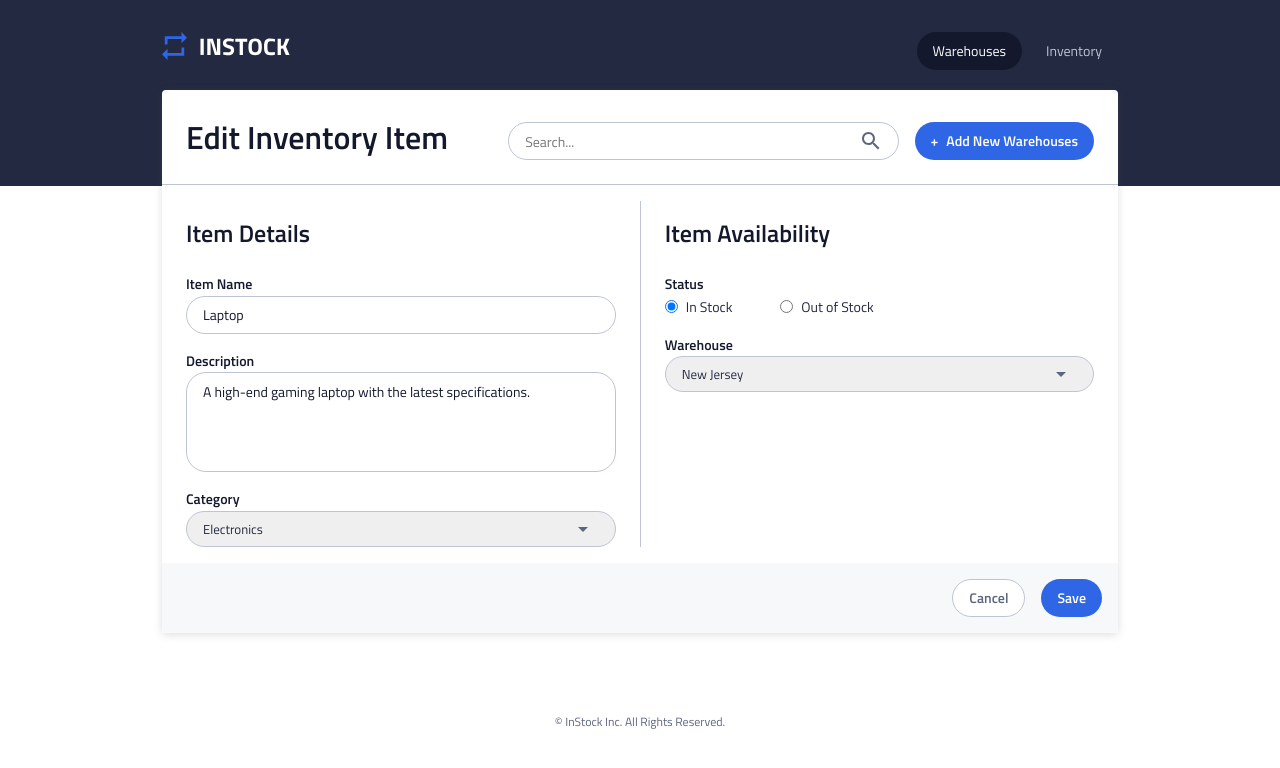
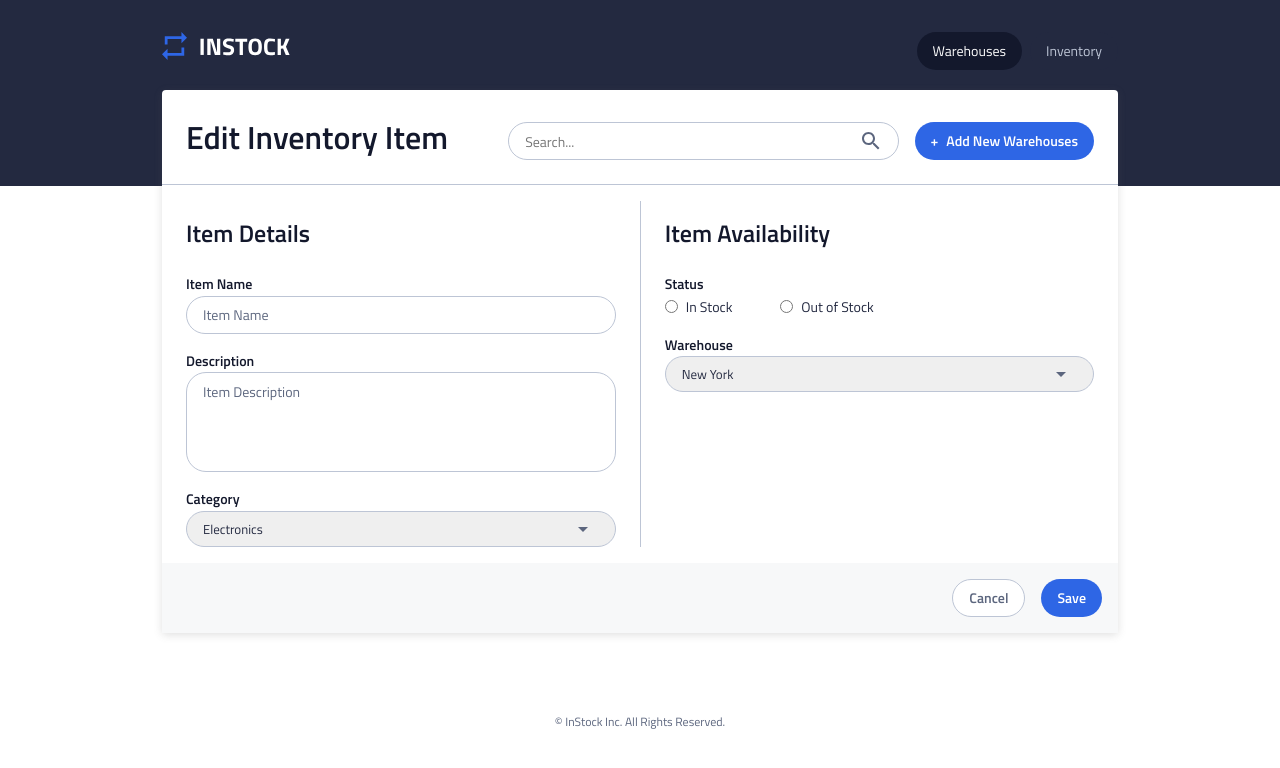
Before and after one commit to achris-alonzo30/south-american-horned-frog-instock, a React (Vite) app: page / in a window 1280 px wide. Shown: the top 768 px of the page. Built offline with nearby package versions, Linux system fonts and the light colour scheme.

Commit message:
commented out the test case for testing with backend  api ticket

```diff
--- a/src/components/EditInventoryItem/EditInventoryItem.jsx
+++ b/src/components/EditInventoryItem/EditInventoryItem.jsx
@@ -7,18 +7,18 @@ import {DynamicButton} from "../DynamicButton/DynamicButton"
 import {MainBrowser} from "../MainBrowser/MainBrowser"
 
 
-const EditInventoryItem = () => {
+const EditInventoryItem = (item) => {
 
     // const { itemId } = useParams();
 
-    const item = {
-        id: "3",
-        item_name: "Laptop",
-        category: "Electronics",
-        description: "A high-end gaming laptop with the latest specifications.",
-        status: "In Stock",
-        warehouse_id: "3",
-    };
+    // const item = {
+    //     id: "3",
+    //     item_name: "Laptop",
+    //     category: "Electronics",
+    //     description: "A high-end gaming laptop with the latest specifications.",
+    //     status: "In Stock",
+    //     warehouse_id: "3",
+    // };
 
     const warehouseMap = {
         "1": "New York",
```
